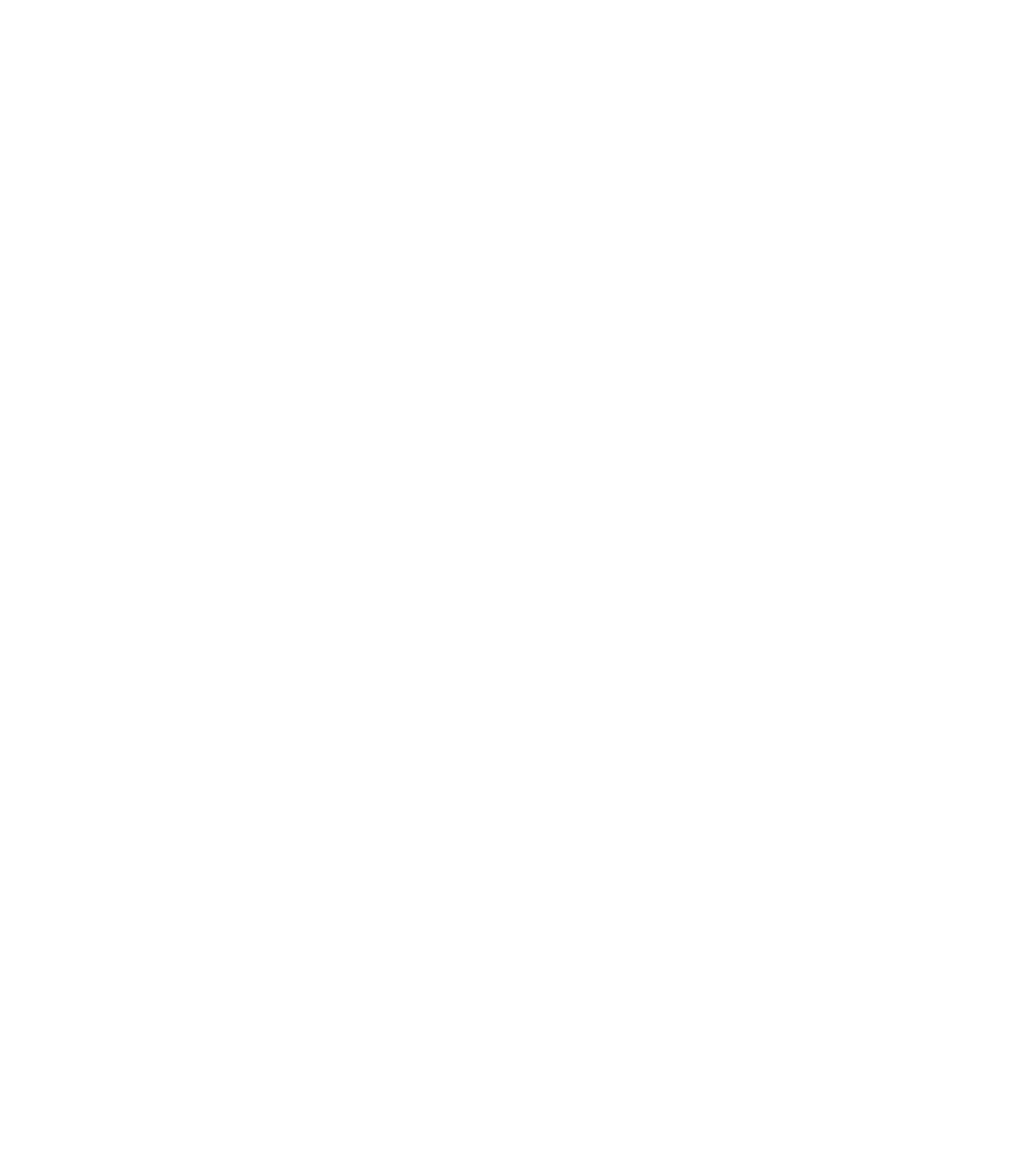
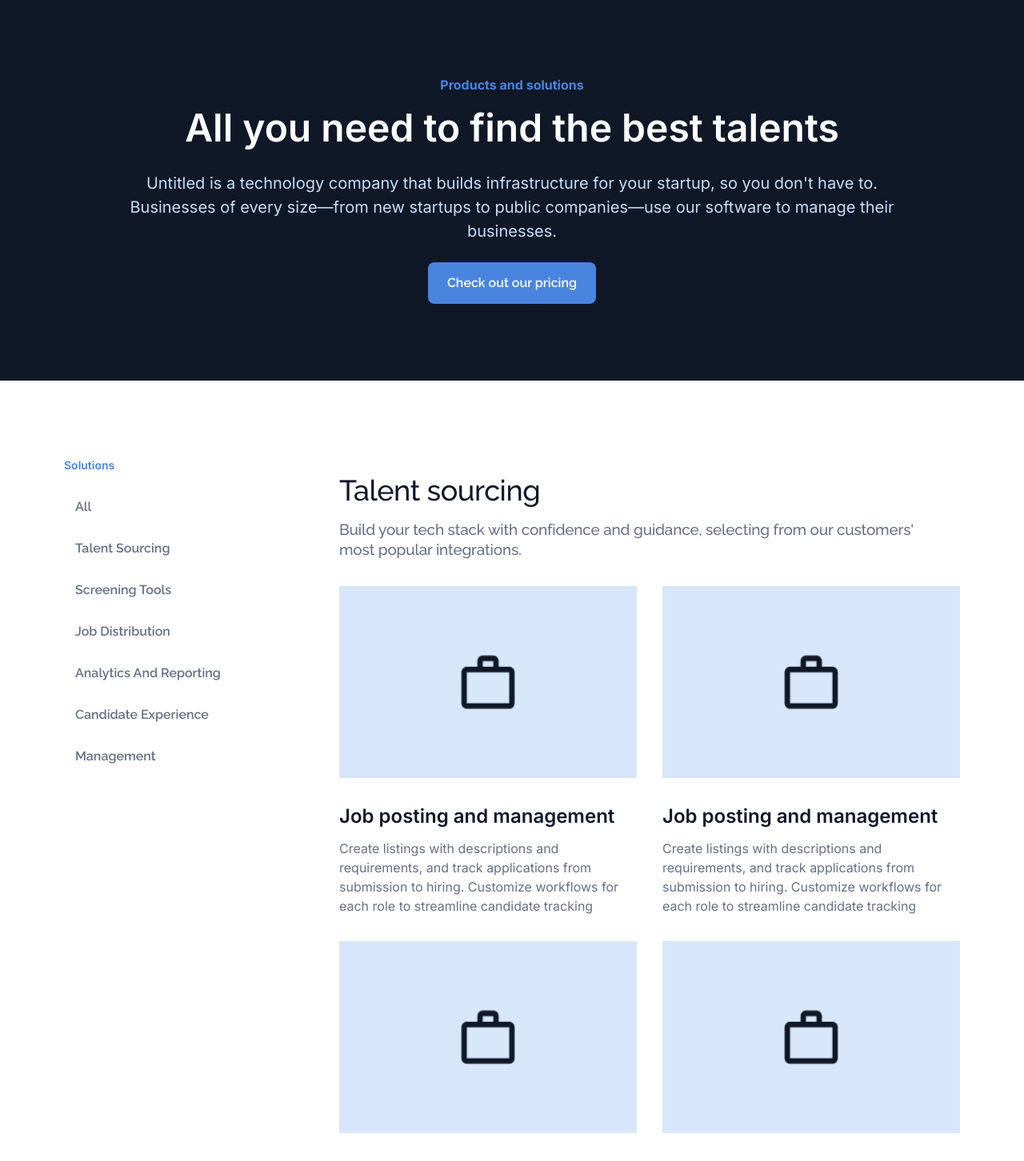
Before and after one commit to Salesplatpro/frontend, a React (Vite) app: page /solution in a window 1280 px wide. Before the commit this address had no page. Shown: the part 100-1552 px from the top of the page at 80% size. Before the commit the page ends 800 px from the top, so only its background shows below. Built offline with nearby package versions, Linux system fonts and the light colour scheme.

Commit message:
Solutions Page

```diff
--- a/src/App.tsx
+++ b/src/App.tsx
@@ -6,6 +6,7 @@
 import { createBrowserRouter, RouterProvider } from 'react-router-dom'
 import Home from './Home'
 import Explore from './components/Explore'
+import Solutions from './components/Solutions'
 
 const router = createBrowserRouter([
   {
@@ -15,6 +16,10 @@
   {
     path: 'explore',
     element: <Explore/>,
+  },
+  {
+    path: "solution",
+    element: <Solutions/>,
   }
 ]);
 
--- a/src/components/Navbar.tsx
+++ b/src/components/Navbar.tsx
@@ -10,11 +10,10 @@
         <div className="container wrapper nav-navigate">
           <nav className="navbar">
             <ul>
-              <a href="" className='logo-li'><img src={logo} alt="" /></a>
-              <li><a href="">solutions</a></li>
+              <a href="/" className='logo-li'><img src={logo} alt="" /></a>
+              <li><a href="solution">solutions</a></li>
               <li><a href="">resources</a></li>
               <li><a href="explore">explore jobs</a></li>
-              <li><Link to='/explore'>explore jobs</Link></li>
               <li><a href="">customers stories</a></li>
             </ul>
           </nav>
--- /dev/null
+++ b/src/components/Solutions.tsx
@@ -0,0 +1,20 @@
+import React from 'react'
+import Navbar from './Navbar'
+import SolutionHeader from './solutions/SolutionHeader'
+import QuoteSection from './QuoteSection'
+import Footer from './Footer'
+import SolutionContent from './solutions/SolutionContent'
+
+const Solutions = () => {
+  return (
+    <>
+      <Navbar/>
+      <SolutionHeader/>
+      <SolutionContent/>
+      <QuoteSection/>
+      <Footer/>
+    </>
+  )
+}
+
+export default Solutions
--- /dev/null
+++ b/src/components/solutions/SolutionContent.tsx
@@ -0,0 +1,31 @@
+import React from 'react'
+import TalentSourcing from './TalentSourcing'
+
+const SolutionContent = () => {
+  return (
+    <React.Fragment>
+      <div className="solution-content">
+        <div className="content">
+          <div className="solutions">
+            <p>Solutions</p>
+            <div className="solute">
+              <button>all</button>
+              <button>Talent Sourcing</button>
+              <button>Screening tools</button>
+              <button>Job distribution</button>
+              <button>Analytics and Reporting</button>
+              <button>Candidate experience</button>
+              <button>Management</button>
+            </div>
+          </div>
+          <div style={{ flex: 1 }}>
+            <TalentSourcing/>
+            <TalentSourcing/>
+          </div>
+        </div>
+      </div>
+    </React.Fragment>
+  )
+}
+
+export default SolutionContent
--- /dev/null
+++ b/src/components/solutions/SolutionHeader.tsx
@@ -0,0 +1,24 @@
+import React from 'react'
+
+const SolutionHeader = () => {
+  return (
+    <React.Fragment>
+      <div className="solution-header">
+        <div className="content">
+          <div className="main-texts">
+            <p>Products and solutions</p>
+            <h3>All you need to find the best talents</h3>
+          </div>
+
+          <p className="supporting-text">
+            Untitled is a technology company that builds infrastructure for your startup, so you don&#39;t have to. Businesses of every size—from new startups to public companies—use our software to manage their businesses.
+          </p>
+
+          <button>Check out our pricing</button>
+        </div>
+      </div>
+    </React.Fragment>
+  )
+}
+
+export default SolutionHeader
--- /dev/null
+++ b/src/components/solutions/TalentSourcing.tsx
@@ -0,0 +1,62 @@
+import React from 'react'
+// @ts-ignore
+import travelIcon from '../../assets/Vectortravel.png'
+
+const TalentSourcing = () => {
+  return (
+    <React.Fragment>
+      <div className="sourcing">
+        <div className="texts">
+          <h5>Talent sourcing</h5>
+          <p>
+            Build your tech stack with confidence and guidance, selecting from our customers&#39; most
+            popular integrations.
+          </p>
+        </div>
+        <div className="resources">
+          <div className="dievs">
+            <div className="top">
+              <img src={travelIcon} alt="" />
+            </div>
+            <div className="text">
+              <h5>Job posting and management</h5>
+              <p>Create listings with descriptions and requirements, and track applications from submission to hiring. Customize workflows for each role to streamline candidate tracking</p>
+            </div>
+          </div>
+
+          <div className="dievs">
+            <div className="top">
+              <img src={travelIcon} alt="" />
+            </div>
+            <div className="text">
+              <h5>Job posting and management</h5>
+              <p>Create listings with descriptions and requirements, and track applications from submission to hiring. Customize workflows for each role to streamline candidate tracking</p>
+            </div>
+          </div>
+
+          <div className="dievs">
+            <div className="top">
+              <img src={travelIcon} alt="" />
+            </div>
+            <div className="text">
+              <h5>Job posting and management</h5>
+              <p>Create listings with descriptions and requirements, and track applications from submission to hiring. Customize workflows for each role to streamline candidate tracking</p>
+            </div>
+          </div>
+
+          <div className="dievs">
+            <div className="top">
+              <img src={travelIcon} alt="" />
+            </div>
+            <div className="text">
+              <h5>Job posting and management</h5>
+              <p>Create listings with descriptions and requirements, and track applications from submission to hiring. Customize workflows for each role to streamline candidate tracking</p>
+            </div>
+          </div>
+        </div>
+      </div>
+    </React.Fragment>
+  )
+}
+
+export default TalentSourcing
--- a/src/index.scss
+++ b/src/index.scss
@@ -802,6 +802,171 @@
   }
 }
 
+.solution-header {
+  padding: 96px 32px;
+  background-color: $primary-dark-bg;
+  .content {
+    display: flex;
+    flex-direction: column;
+    gap: 24px;
+    max-width: 960px;
+    margin: 0 auto;
+    align-items: center;
+    text-align: center;
+    .main-texts {
+      p {
+        font-size: 16px;
+        font-weight: 700;
+        line-height: 24px;
+        color: $primary-blue;
+        margin-bottom: 12px;
+      }
+      h3 {
+        color: #FFFFFF;
+        font-family: $inter-f;
+        font-weight: 600;
+        font-size: 48px;
+        line-height: 60px;
+        // letter-spacing: -2px;
+      }
+    }
+    p {
+      font-family: $inter-f;
+      font-weight: 400;
+      font-size: 20px;
+      line-height: 30px;
+      color: $primary-f-blue;
+    }
+    button {
+      font-size: 16px;
+      line-height: 28px;
+      font-weight: 600;
+      color: #FFFFFF;
+      background-color: $primary-blue;
+      border-radius: 8px;
+      padding: 12px 24px;
+      border: none;
+      font-family: $primary-font-family;
+    }
+  }
+}
+
+.solution-content {
+  padding: 96px 80px;
+  .content {
+    display: flex;
+    flex-direction: row;
+    gap: 64px;
+    .solutions {
+      width: 280px;
+      max-width: 280px;
+      display: flex;
+      flex-direction: column;
+      gap: 20px;
+      p {
+        font-family: $inter-f;
+        font-weight: 600;
+        font-size: 14px;
+        line-height: 20px;
+        color: $primary-blue;
+      }
+      .solute {
+        display: flex;
+        flex-direction: column;
+        gap: 8px;
+        button {
+          color: $gray-dark;
+          font-family: $primary-font-family;
+          font-weight: 600;
+          font-size: 16px;
+          line-height: 24px;
+          border-radius: 8px;
+          border: none;
+          width: 100%;
+          padding: 10px 14px;
+          background-color: transparent;
+          text-align: left;
+          text-transform: capitalize;
+          transition: 0.2 ease-in;
+        }
+        button:hover {
+          color: $primary-blue;
+          background-color: #ebf3fc;
+        }
+      }
+    }
+    .sourcing {
+      padding: 20px 0;
+      display: flex;
+      flex-direction: column;
+      gap: 32px;
+      .texts {
+        h5 {
+          font-weight: 500;
+          font-size: 36px;
+          line-height: 42.26px;
+          letter-spacing: -0.46px;
+          color: #101828;
+          margin-bottom: 16px;
+        }
+        p {
+          font-weight: 500;
+          font-size: 19px;
+          line-height: 25.35px;
+          letter-spacing: -0.19px;
+          color: $gray-dark;
+          max-width: 765px;
+        }
+      }
+      .resources {
+        display: flex;
+        flex-wrap: wrap;
+        gap: 32px;
+        > div {
+          flex-basis: calc(50% - 16px);
+          max-width: calc(50% - 16px);
+        }
+        .dievs {
+          display: flex;
+          flex-direction: column;
+          gap: 32px;
+          .top {
+            display: flex;
+            justify-content: center;
+            padding: 86px 0;
+            width: 100%;
+            background-color: #d7e7f9;
+            img {
+              margin: 0 auto;
+              width: 68px;
+              height: 68px;
+              max-width: 68px;
+              max-height: 68px;
+            }
+          }
+        }
+        .text {
+          h5 {
+            font-family: $inter-f;
+            font-weight: 600;
+            font-size: 24px;
+            line-height: 32px;
+            color: $primary-dark-bg;
+            margin-bottom: 12px;
+          }
+          p {
+            font-family: $inter-f;
+            font-weight: 400;
+            font-size: 16px;
+            line-height: 24px;
+            color: $gray-dark;
+          }
+        }
+      }
+    }
+  }
+}
+
 
 
 
```
Also changed, not shown: src/assets/Vectortravel.png (added).
